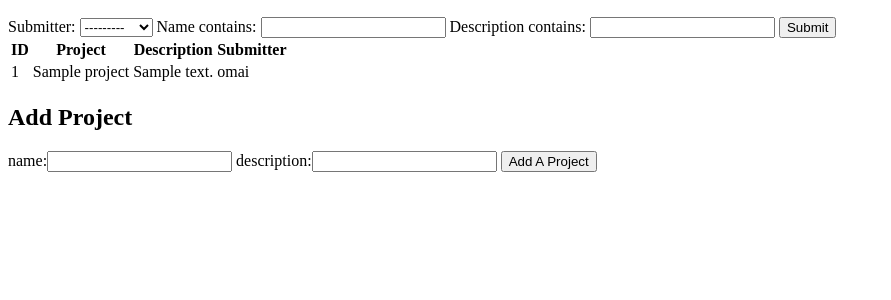
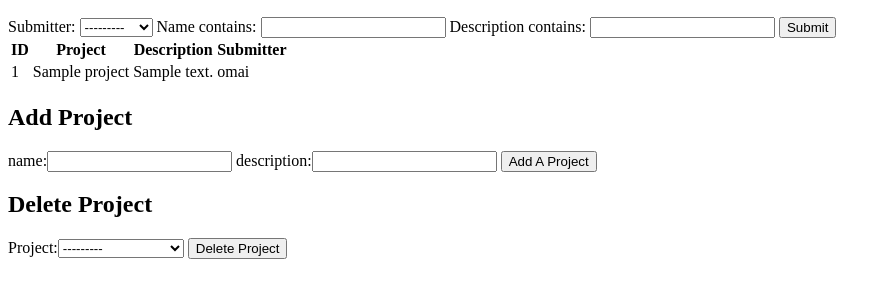
Before and after one commit to OskarMai/tickettracker, a Django app: page /projects in a window 1280 px wide. Shown: the part 148-448 px from the top of the page, without its empty margins (0-891 px from the left). Run offline with Django 3.2, Linux system fonts and the light colour scheme; a user stored in the database is signed in; data comes from the database, SQL or seed files in the repository; both versions use the stored data as it was after the commit; tables that the repository leaves empty hold one stand-in row (values such as "Sample post").

Commit message:
added delete form and path

```diff
--- a/src/projects/forms.py
+++ b/src/projects/forms.py
@@ -7,6 +7,9 @@ class ProjectAddForm(forms.Form):
 
 	name = forms.CharField(label='name', max_length = 64)
 	description = forms.CharField(label = 'description', max_length=64)
+
+class ProjectDeleteForm(forms.Form):
+	project = forms.ModelChoiceField(queryset=Project.objects.all(), label=None)
 
 class AssignProjectForm(forms.Form):
 	actionChoices = (
--- a/src/projects/models.py
+++ b/src/projects/models.py
@@ -4,11 +4,13 @@ from django.conf import settings
 
 class Project(models.Model):
 	submitter = models.ForeignKey(settings.AUTH_USER_MODEL, on_delete=models.CASCADE , related_name= "projects_created")
-	name = models.CharField(unique=True, max_length=64)
+	name = models.CharField(max_length=64)
 	description = models.CharField(max_length=64)
+	class Meta:
+		unique_together = ["name", 'submitter']
 
 	def __str__(self):
-		return u'{0}'.format(self.name)
+		return u'{0}'.format(str(self.id) + ": " + self.name)
 
 class ProjectMember(models.Model):
 	project = models.ForeignKey(Project, on_delete=models.CASCADE,related_name="medium_project")
--- a/src/projects/templates/projects/index.html
+++ b/src/projects/templates/projects/index.html
@@ -42,4 +42,13 @@
 
 		</form>
 	</div>
+	<div>
+		<h2>Delete Project</h2>
+		<form method ="post" action="{% url 'projects:delete' %}">
+			{% csrf_token %}
+			{{form2}}
+			<button type="submit">Delete Project</button>
+
+		</form>
+	</div>
 {% endblock %}
--- a/src/projects/urls.py
+++ b/src/projects/urls.py
@@ -5,5 +5,6 @@ from . import views
 app_name='projects'
 urlpatterns = [
 	path('', views.index, name="index"),
+	path('delete',views.delete, name="delete"),
 	path('personnel',views.personnel, name="personnel"),
 ]
--- a/src/projects/views.py
+++ b/src/projects/views.py
@@ -27,7 +27,8 @@ def index(request):
 				context = {
 				'project_list': project_list,
 				'project_filter': project_filter,
-				'form': ProjectAddForm()
+				'form': ProjectAddForm(),
+				'form2': ProjectDeleteForm()
 				}
 				return render(request, "projects/index.html",context)
 		else: #if form is not valid
@@ -35,16 +36,32 @@ def index(request):
 			context = {
 			'project_list': project_list,
 			'project_filter': project_filter,
-			'form': ProjectAddForm()
+			'form': ProjectAddForm(),
+			'form2': ProjectDeleteForm()
 			}
 			return render(request, "projects/index.html",context)
 	else:
 		context = {
 			'project_list': project_list,
 			'project_filter': project_filter,
-			'form': ProjectAddForm()
+			'form': ProjectAddForm(),
+			'form2': ProjectDeleteForm()
 		}
 		return render(request, "projects/index.html",context)
+
+@login_required(login_url='authenticate:login')
+def delete(request):
+	if request.method=="POST":
+		form = ProjectDeleteForm(request.POST)
+		if form.is_valid():
+			project = form.cleaned_data['project']
+			project.delete()
+			messages.success(request,"PROJECT SUCCESSFULLY DELETED")
+			return redirect("projects:index")
+		else:
+			messages.error(request,"Form Not Valid")
+			return redirect("projects:index")
+	return redirect("projects:index")
 
 @login_required(login_url='authenticate:login')
 def personnel(request):
```
Also changed, not shown: src/db.sqlite3, src/projects/migrations/0006_auto_20201211_2037.py (added).
